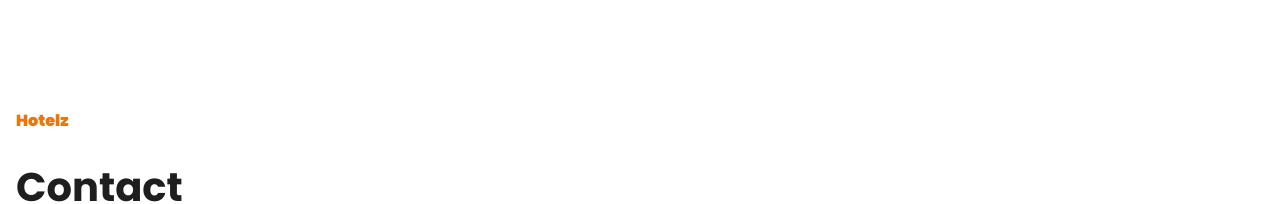
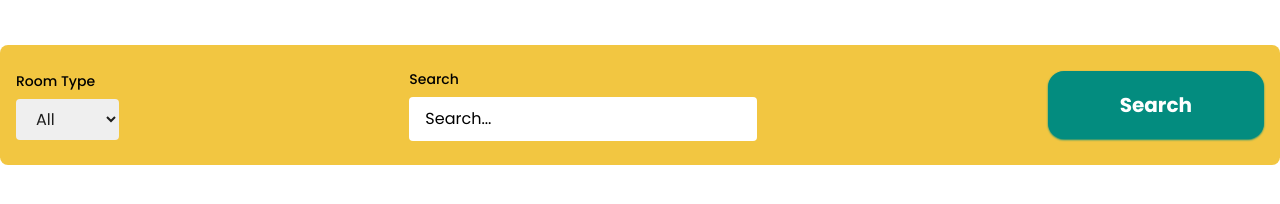
Before and after one commit to Minus0149/Hotel-Management, a Next.js app: page / in a window 1280 px wide. Shown: the part 605-809 px from the top of the page. Built offline with nearby package versions, Linux system fonts and the light colour scheme; no server answers.

Commit message:
feat: Added search functionality for easy searching

```diff
--- a/src/app/(web)/page.tsx
+++ b/src/app/(web)/page.tsx
@@ -1,9 +1,11 @@
 import HeroSection from "@/components/HeroSection/HeroSection";
+import PageSearch from "@/components/PageSearch/PageSearch";
 
 const Home = () => {
 	return (
 		<div>
 			<HeroSection />
+			<PageSearch />
 		</div>
 	);
 };
--- /dev/null
+++ b/src/components/PageSearch/PageSearch.tsx
@@ -0,0 +1,21 @@
+"use client";
+
+import { useState } from "react";
+
+import Search from "../Search/Search";
+
+const PageSearch = () => {
+	const [roomTypeFilter, setRoomTypeFilter] = useState("");
+	const [searchQuery, setSearchQuery] = useState("");
+
+	return (
+		<Search
+			roomTypeFilter={roomTypeFilter}
+			searchQuery={searchQuery}
+			setRoomTypeFilter={setRoomTypeFilter}
+			setSearchQuery={setSearchQuery}
+		/>
+	);
+};
+
+export default PageSearch;
--- /dev/null
+++ b/src/components/Search/Search.tsx
@@ -0,0 +1,80 @@
+"use client";
+
+import { useRouter } from "next/navigation";
+import { ChangeEvent, FC } from "react";
+
+type Props = {
+	roomTypeFilter: string;
+	searchQuery: string;
+	setRoomTypeFilter: (value: string) => void;
+	setSearchQuery: (value: string) => void;
+};
+
+const Search: FC<Props> = ({
+	roomTypeFilter,
+	searchQuery,
+	setRoomTypeFilter,
+	setSearchQuery,
+}) => {
+	const router = useRouter();
+
+	const handleRoomTypeChange = (event: ChangeEvent<HTMLSelectElement>) => {
+		setRoomTypeFilter(event.target.value);
+	};
+
+	const handleSearchQueryChange = (event: ChangeEvent<HTMLInputElement>) => {
+		setSearchQuery(event.target.value);
+	};
+
+	const handleFilterClick = () => {
+		router.push(`/rooms?roomType=${roomTypeFilter}&searchQuery=${searchQuery}`);
+	};
+
+	return (
+		<section className="bg-tertiary-light px-4 py-6 rounded-lg">
+			<div className="container mx-auto flex gap-4 flex-wrap justify-between items-center">
+				<div className="w-full md:1/3 lg:w-auto mb-4 md:mb-0">
+					<label className="block text-sm font-medium mb-2 text-black">
+						Room Type
+					</label>
+					<div className="relative">
+						<select
+							value={roomTypeFilter}
+							onChange={handleRoomTypeChange}
+							className="w-full px-4 py-2 capitalize rounded leading-tight dark:bg-black focus:outline-none"
+						>
+							<option value="All">All</option>
+							<option value="Basic">Basic</option>
+							<option value="Luxury">Luxury</option>
+							<option value="Suite">Suite</option>
+						</select>
+					</div>
+				</div>
+
+				<div className="w-full md:1/3 lg:w-auto mb-4 md:mb-0">
+					<label className="block text-sm font-medium mb-2 text-black">
+						Search
+					</label>
+					<input
+						type="search"
+						id="search"
+						placeholder="Search..."
+						className="w-full px-4 py-3 rounded leading-tight dark:bg-black focus:outline-none placeholder:text-black dark:placeholder:text-white"
+						value={searchQuery}
+						onChange={handleSearchQueryChange}
+					/>
+				</div>
+
+				<button
+					className="btn-primary"
+					type="button"
+					onClick={handleFilterClick}
+				>
+					Search
+				</button>
+			</div>
+		</section>
+	);
+};
+
+export default Search;
```
